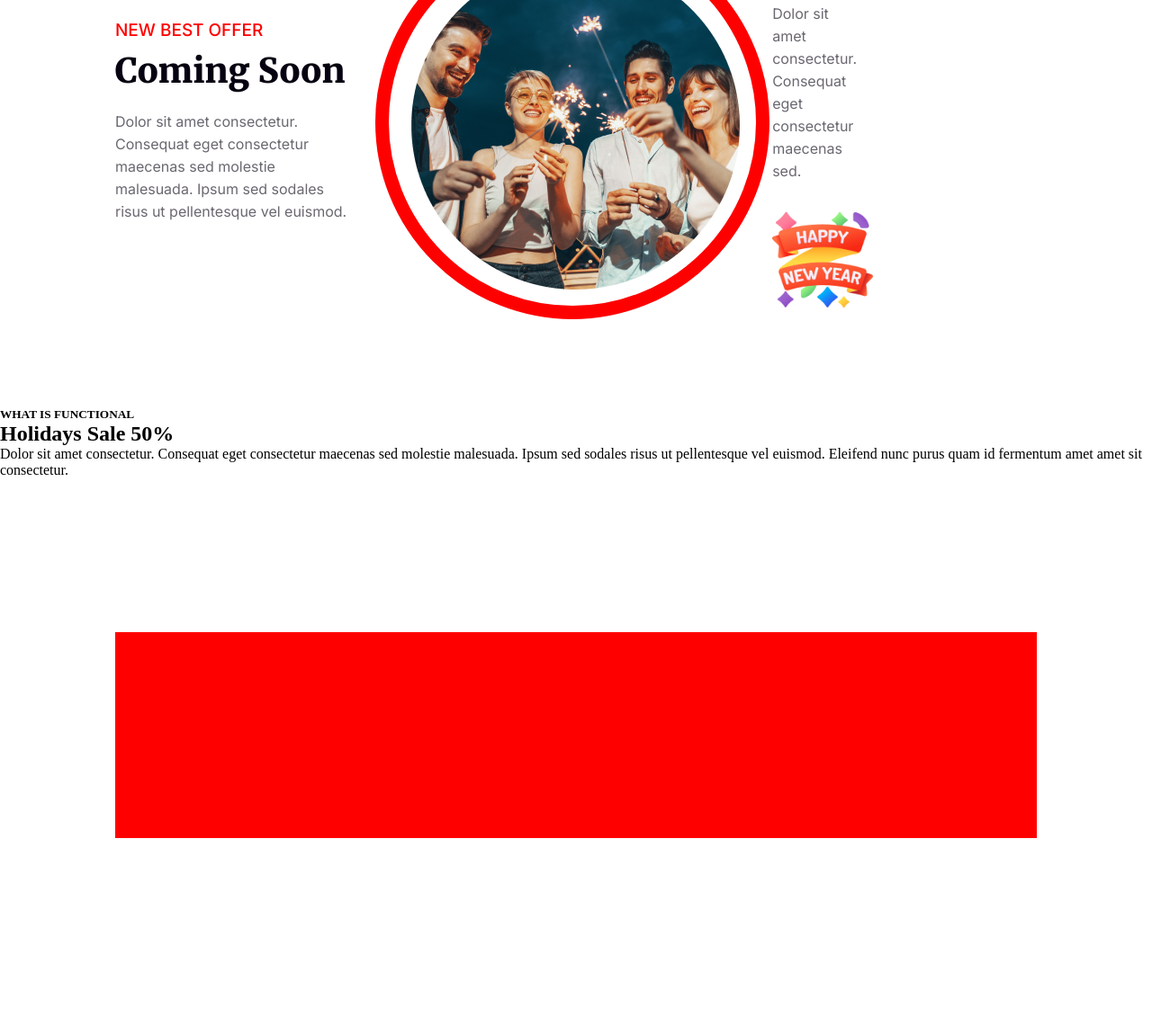
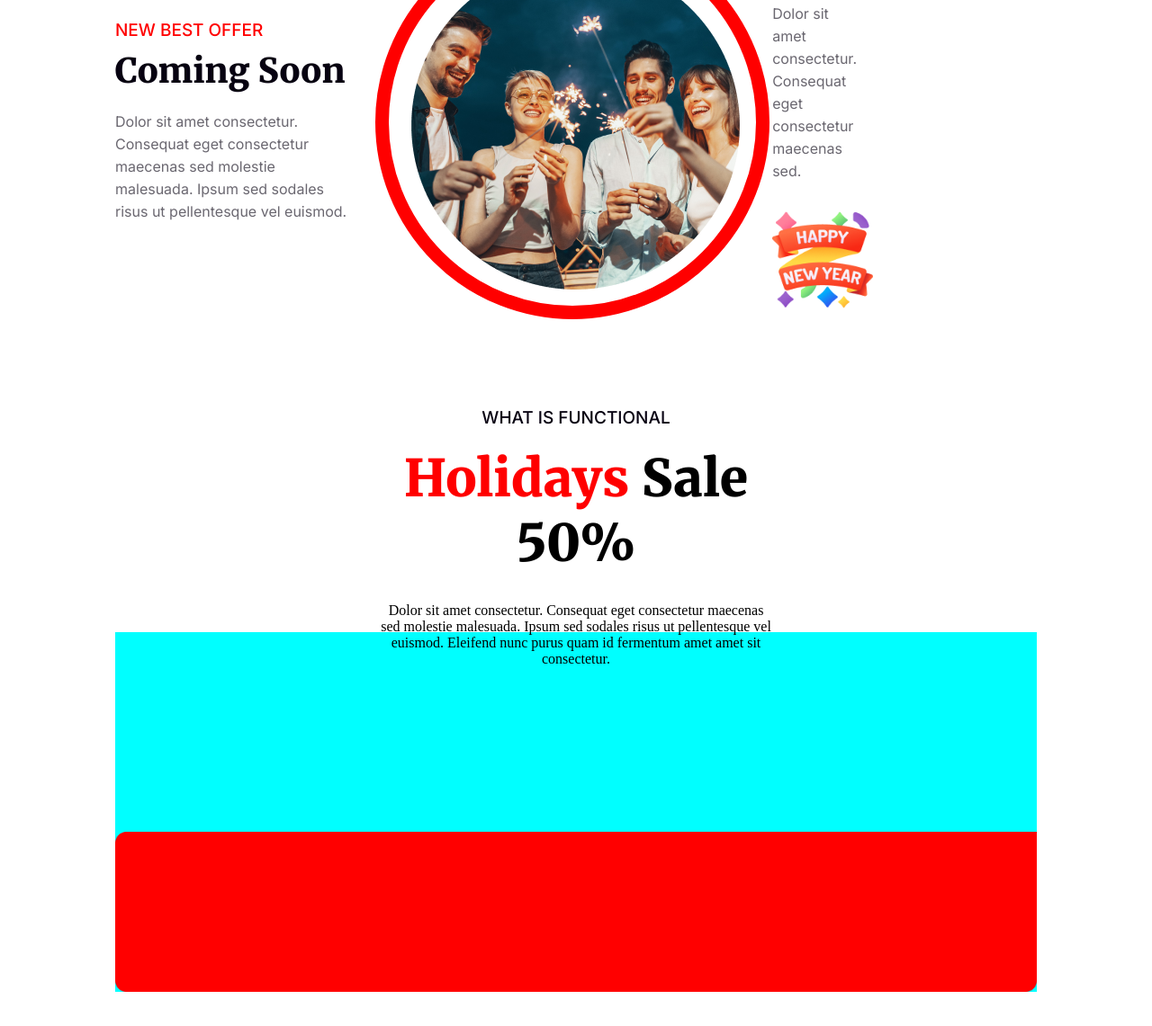
Before and after one commit to AhasanAraShimi/New-Year-Offer, a plain HTML site: page index.html in a window 1280 px wide. Shown: the part 2721-3862 px from the top of the page at 90% size. Before the commit the page ends 3653 px from the top, so only its background shows below. Drawn offline with Linux system fonts and the light colour scheme; a web font is replaced by a local one.

Commit message:
new adds

```diff
--- a/index.html
+++ b/index.html
@@ -75,16 +75,14 @@
 
        <!--Holidays Sale-->
        <section class="holiday-sale">
-        <div class="holiday-text">
         <h5>WHAT IS FUNCTIONAL</h5>
-        <h1>Holidays Sale 50%</h1>
+        <h1><span>Holidays</span> Sale 50%</h1>
         <p>Dolor sit amet consectetur. Consequat eget consectetur maecenas sed
           molestie malesuada. Ipsum sed sodales risus ut pellentesque vel euismod. Eleifend nunc purus quam id fermentum amet amet sit consectetur.</p>
-        </div>
+      </section>
 
-          <div class="discount">
 
-          </div>
+      <section class="discount">
 
        </section>
   </main>
--- a/style.css
+++ b/style.css
@@ -225,7 +225,6 @@ border: none;
   display: flex;
   height: 436px;
   margin: auto;
-  margin-bottom: 100px;
 }
 
 .coming-soon .box{
@@ -308,6 +307,47 @@ margin-block: 20px;
 
 
 /*Holidays Sale*/
+.holiday-sale{
+  width: 50%;
+  height: 300px;
+  margin: auto;
+  padding: 80px 100px 100px 100px;
+}
+
+.holiday-sale h5{
+  color: rgb(7, 2, 17);
+  font-family: Inter;
+  font-size: 19px;
+  font-weight: 500;
+  line-height: 23px;
+  letter-spacing: 0%;
+  text-align: center;
+  margin-block:20px ;
+}
+
+.holiday-sale h1{
+  font-family: Merriweather;
+  font-size: 57px;
+  font-weight: 900;
+  line-height: 72px;
+  letter-spacing: 0%;
+  text-align: center;
+  margin-bottom: 30px;
+}
+.holiday-sale h1 span{
+  color: rgb(255, 0, 0);
+}
+
+.holiday-sale p{
+  text-align: center;
+}
+
+
+
+
+
+
+
 .discount{
   width: 80%;
   background-image: url(images/Rectangle\ 2.png);
@@ -315,4 +355,7 @@ margin-block: 20px;
   background-repeat: no-repeat;
   background-position: bottom;
   margin: auto;
+  background-color: aqua;
+ background-size: contain;
+ margin-block: 50px;
 }
```
